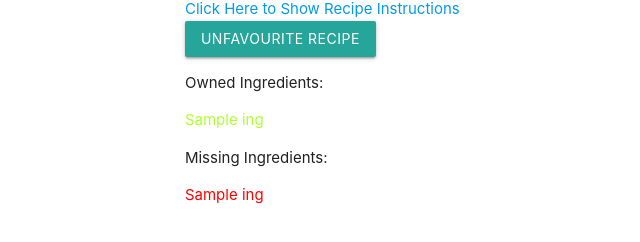
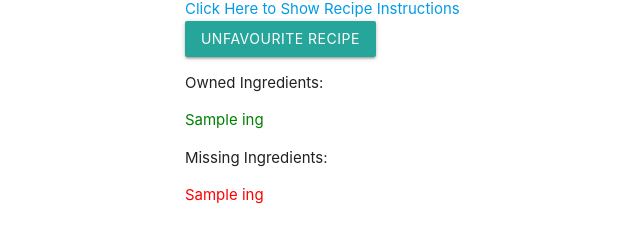
Before and after one commit to ByteMe2025/ByteMe-Ingredients-App, a Flask app: template App/templates/index.html in a window 1280 px wide. Shown: the part 1024-1266 px from the top of the page, without its empty margins (205-845 px from the left). Run offline with Flask 3, Linux system fonts and the light colour scheme; tables that the repository leaves empty hold one stand-in row (values such as "Sample post"); the template is opened without the code that fills it: values that come from a table or form of the project are taken from there, most other values are stand-ins (such as "Sample title", 1, 10 or a date in 2020); grey boxes marked "Sample" are stand-in pictures.

Commit message:
terxt color

```diff
--- a/App/templates/index.html
+++ b/App/templates/index.html
@@ -34,7 +34,7 @@
                     <p>Owned Ingredients:</p>
                     <ul>
                         {% for ing in ings_per_rec[user_recipe.recipe_id]['owned'] %}
-                            <li style="color: greenyellow;">{{ing}}</li>
+                            <li style="color: green;">{{ing}}</li>
                         {% endfor %}
                     </ul>
                     <p>Missing Ingredients:</p>
```
